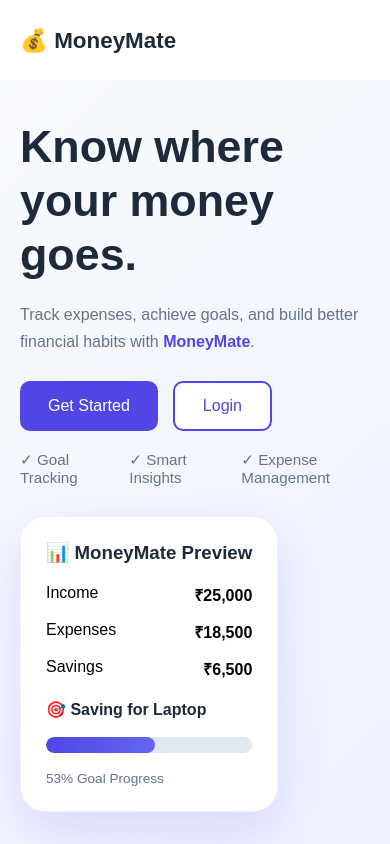
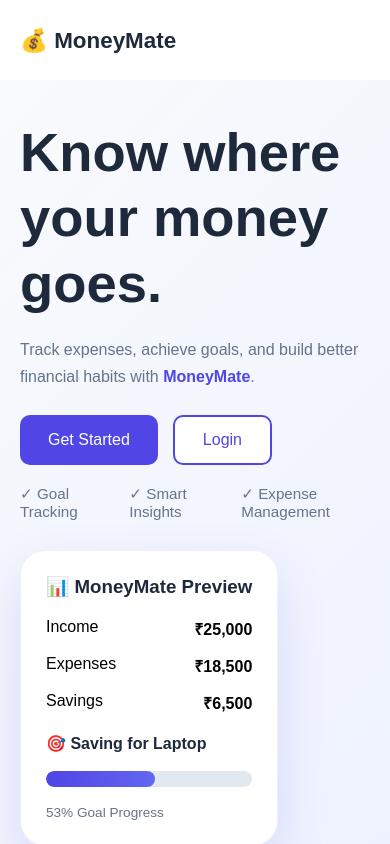
Before and after one commit to Krithika1031/MoneyMate, a React app in the folder frontend/: page / in a window 390 px wide. Shown: the top 844 px of the page. Built offline with nearby package versions, Linux system fonts and the light colour scheme; the HTML template or start-up script is replaced by a standard one.

Commit message:
CSS updates 3

```diff
--- a/frontend/src/styles/LandingPage.css
+++ b/frontend/src/styles/LandingPage.css
@@ -262,7 +262,7 @@
   }
 
   .hero-left h1 {
-    font-size: 2.8rem;
+    font-size: 3.4rem;
     line-height: 1.2;
     margin-bottom: 20px;
   }
@@ -286,7 +286,7 @@
   .hero-right {
     width: 100%;
     display: flex;
-    justify-content: center;
+    justify-content:flex-start;
   }
 
   .dashboard-preview {
```
